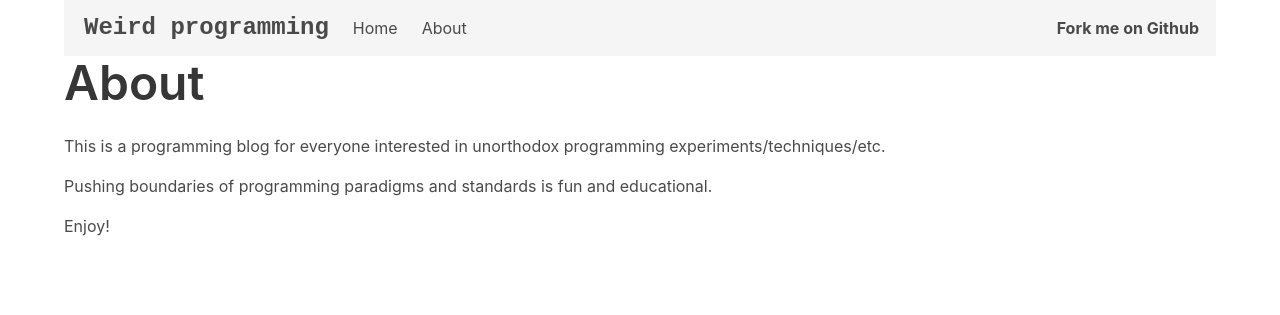
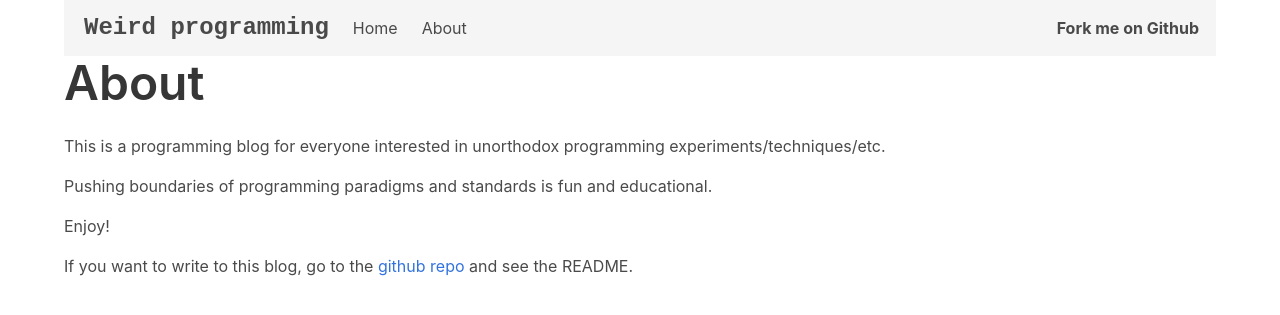
Before and after one commit to Nondv/weird-programming.dev, a Jekyll site: the page built from about.markdown, in a window 1280 px wide. Shown: the top 315 px of the page. Built offline with Jekyll 4.4.1, drawn with Linux system fonts in a browser that asks for light colours; nearby versions of some CDN libraries.

Commit message:
add github link to about

```diff
--- a/about.markdown
+++ b/about.markdown
@@ -11,3 +11,8 @@ Pushing boundaries of programming paradigms and standards is fun and
 educational.
 
 Enjoy!
+
+
+If you want to write to this blog, go to the
+[github repo](https://github.com/Nondv/weird-programming.dev) and see the
+README.
```
